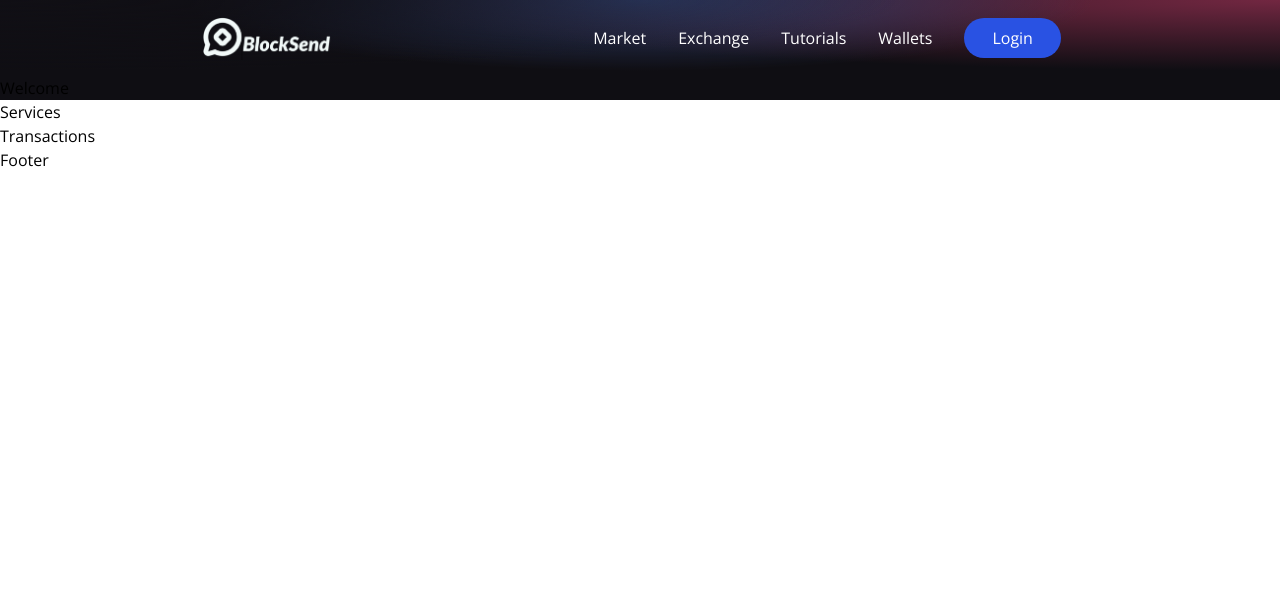
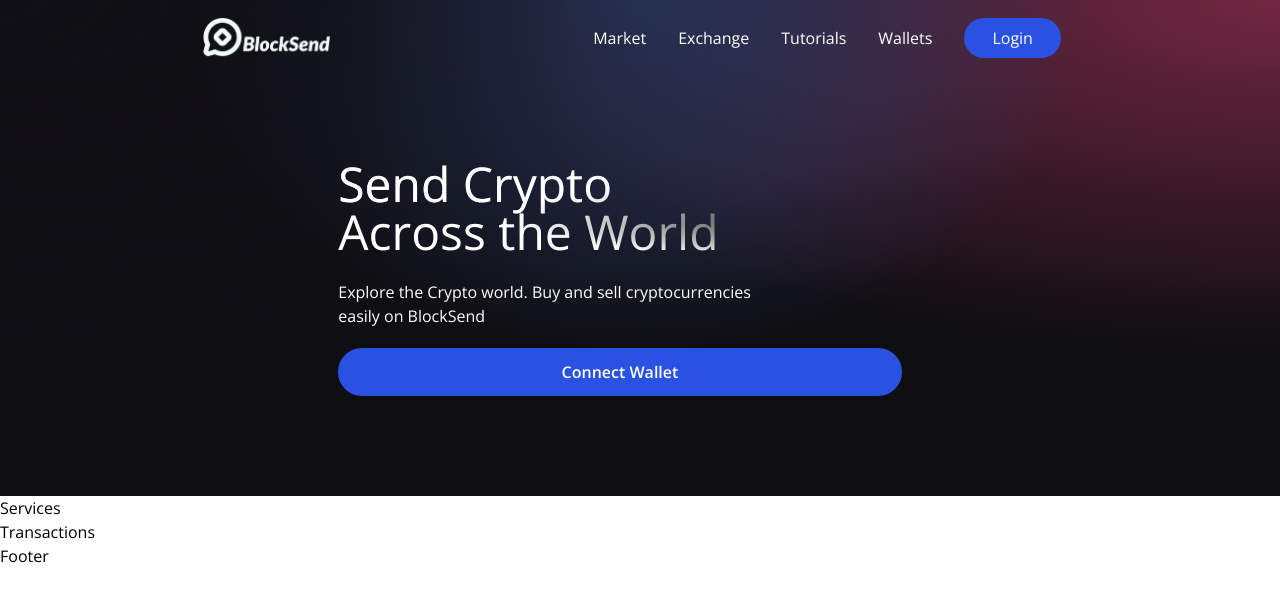
Before and after one commit to alexpxrad/web3-blockchain-site, a React (Vite) app in the folder client/: page / in a window 1280 px wide. Shown: the top 602 px of the page. Built offline with nearby package versions, Linux system fonts and the light colour scheme.

Commit message:
setting up Welcome page

```diff
--- a/client/src/components/Welcome.jsx
+++ b/client/src/components/Welcome.jsx
@@ -1,6 +1,36 @@
+import { AiFillPlayCircle } from 'react-icons/ai';
+import { SiEthereum  } from 'react-icons/si';
+import { BsInfoCircle } from 'react-icons/bs';
+
+import { Loader } from './';
+
+
 const Welcome = () => {
+
+    const connectWallet = () => {
+
+
+    }
+
     return (
-        <h1>Welcome</h1>
+        <div  className="flex w-full justify-center items-center" >
+            <div className="flex md:flex-row flex-col items-start justify-between md:p-20 py-12 px-4" >
+                <div className=" flex flex-1 justify-start flex-col md:mr-10 " >
+                    <h1 className='text-3xl sm:text-5xl text-white text-gradient py-1' >
+                        Send Crypto <br /> Across the World
+                    </h1>
+                    <p className='text-left mt-5 text-white font-light md:w-9/12 w-11/12 text-base' >
+                        Explore the Crypto world. Buy and sell cryptocurrencies easily on BlockSend
+                    </p>
+                    <button
+                        type="button"
+                        onClick={connectWallet}
+                        className="flex flex-row justify-center my-5 bg-[#2952e3] p-3 rounded-full cursor-pointer hover:bg-[#2546bd]">
+                            <p className='text-white text-base font-semibold' >Connect Wallet</p>
+                    </button>
+                </div>
+            </div>
+        </div>
     );
 }
 
```
